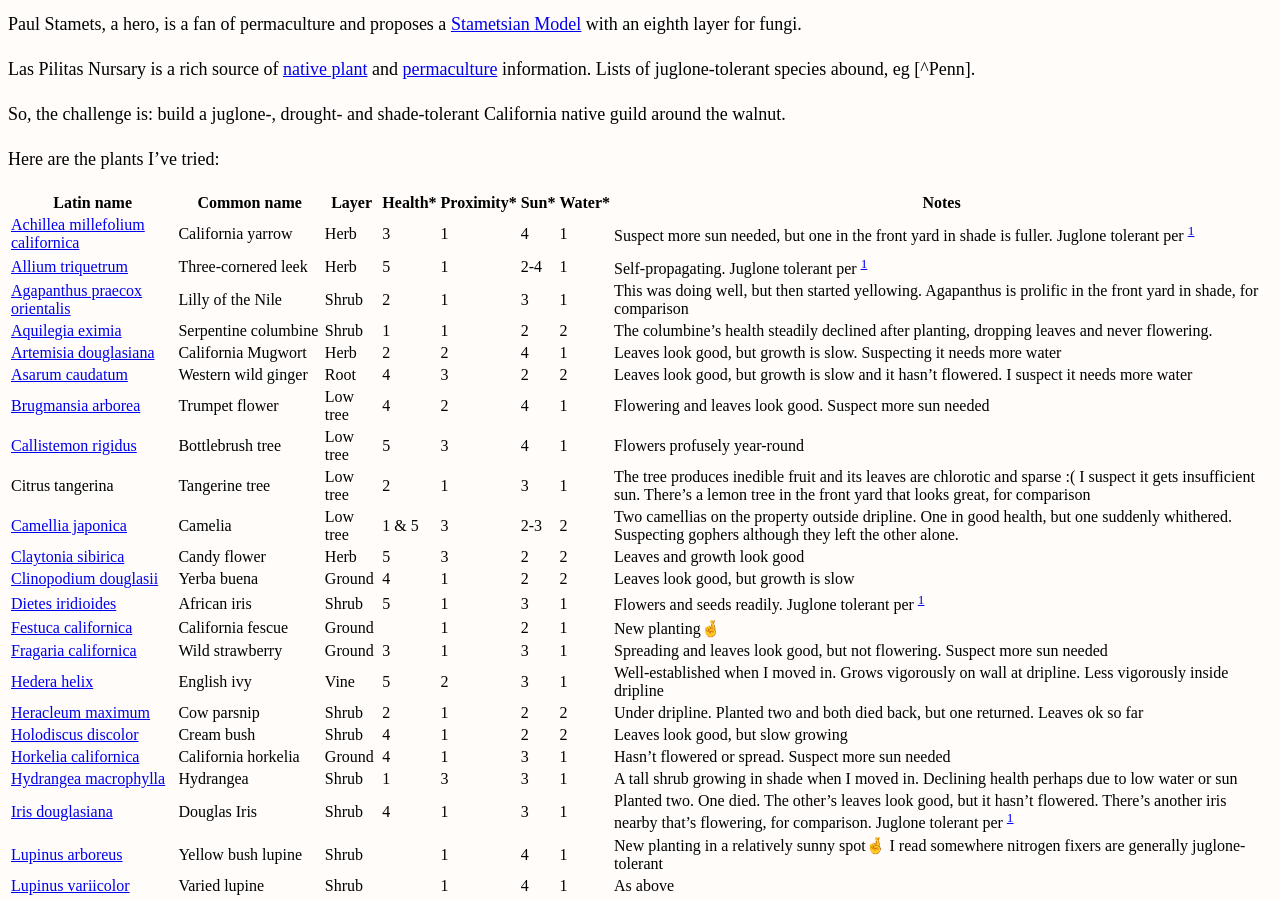
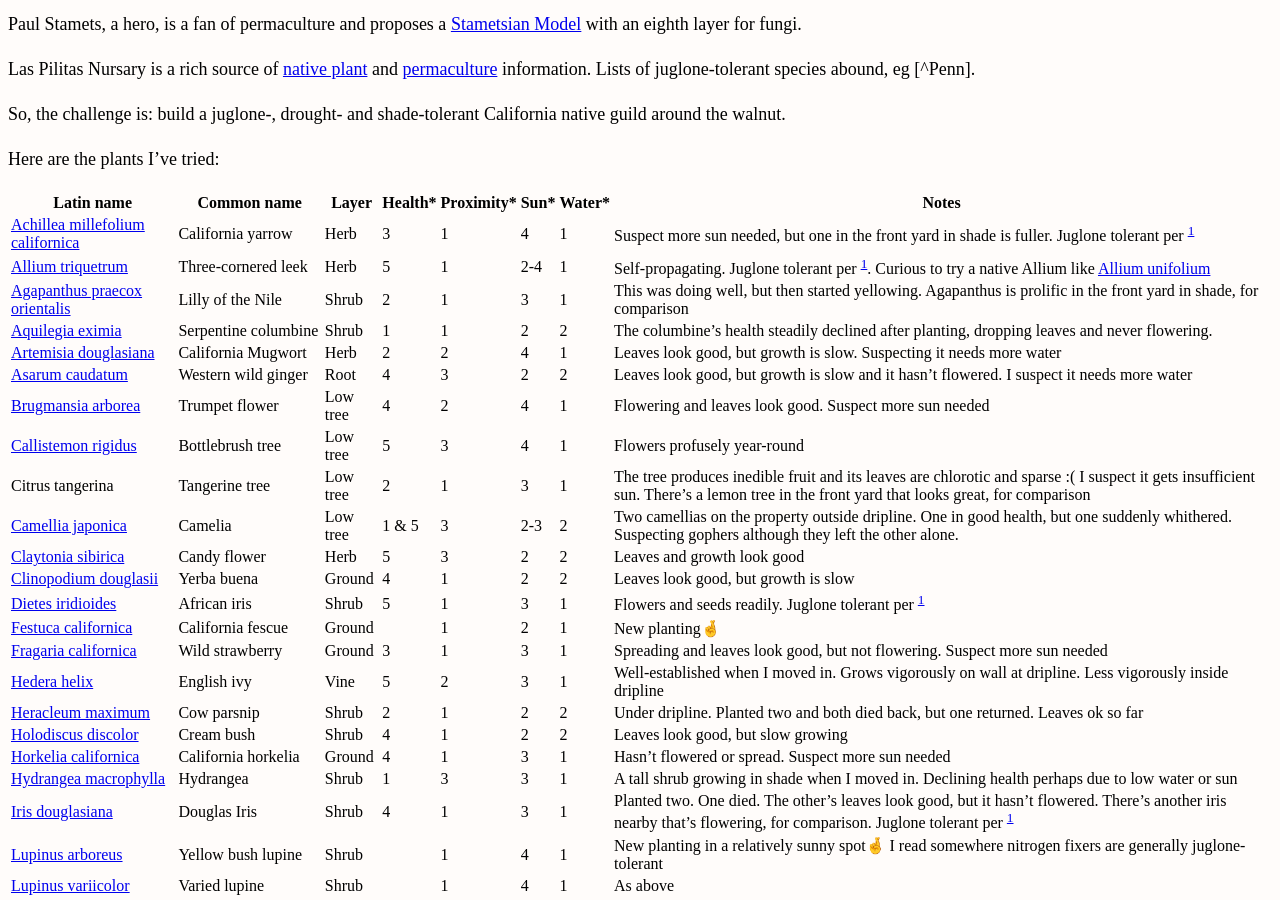
Before and after one commit to erikeldridge/erikeldridge.github.com, a Jekyll site: the page built from _posts/2018-01-20-walnut-guild.md, in a window 1280 px wide and 900 px high, scrolled down 444 px. Built offline with Jekyll 4.4.1, drawn with Linux system fonts in a browser that asks for light colours; nearby versions of some CDN libraries.

Commit message:
Update from Forestry.io - 2018-01-20-walnut-guild.md

```diff
--- a/_posts/2018-01-20-walnut-guild.md
+++ b/_posts/2018-01-20-walnut-guild.md
@@ -35,7 +35,7 @@ Here are the plants I've tried:
 | Latin name | Common name | Layer | Health\* | Proximity\* | Sun\* | Water\* | Notes |
 | --- | --- | --- | --- | --- | --- | --- | --- |
 | [Achillea millefolium californica](https://www.inaturalist.org/taxa/239065-Achillea-millefolium-californica) | California yarrow | Herb | 3 | 1 | 4 | 1 | Suspect more sun needed, but one in the front yard in shade is fuller. Juglone tolerant per [^PennState] |
-| [Allium triquetrum](https://www.inaturalist.org/taxa/55505-Allium-triquetrum) | Three-cornered leek | Herb | 5 | 1 | 2-4 | 1 | Self-propagating. Juglone tolerant per [^PennState] |
+| [Allium triquetrum](https://www.inaturalist.org/taxa/55505-Allium-triquetrum) | Three-cornered leek | Herb | 5 | 1 | 2-4 | 1 | Self-propagating. Juglone tolerant per [^PennState]. Curious to try a native Allium like [Allium unifolium](https://www.inaturalist.org/taxa/59781-Allium-unifolium) |
 | [Agapanthus praecox orientalis](https://www.inaturalist.org/taxa/57838-Agapanthus-praecox-orientalis) | Lilly of the Nile | Shrub | 2 | 1 | 3 | 1 | This was doing well, but then started yellowing. Agapanthus is prolific in the front yard in shade, for comparison |
 | [Aquilegia eximia](https://www.inaturalist.org/taxa/57230-Aquilegia-eximia) | Serpentine columbine | Shrub | 1 | 1 | 2 | 2 | The columbine's health steadily declined after planting, dropping leaves and never flowering. |
 | [Artemisia douglasiana](https://www.inaturalist.org/taxa/52854-Artemisia-douglasiana) | California Mugwort | Herb | 2 | 2 | 4 | 1 | Leaves look good, but growth is slow. Suspecting it needs more water |
```
Also changed, not shown: other parts of _posts/2018-01-20-walnut-guild.md (+1 -1 lines).
